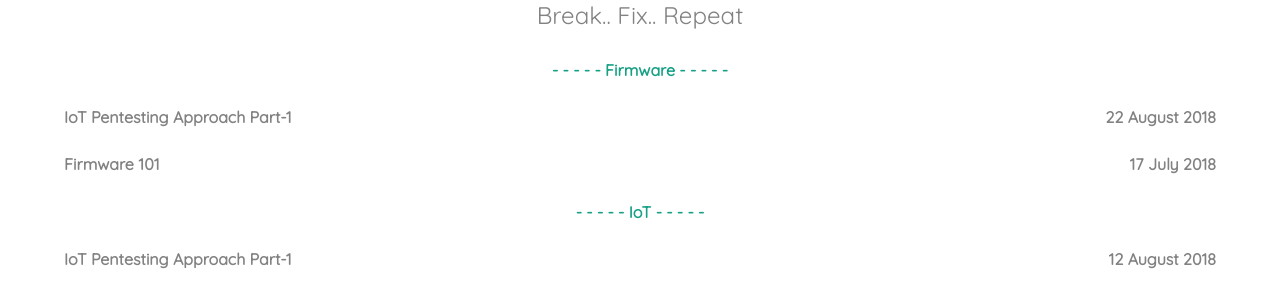
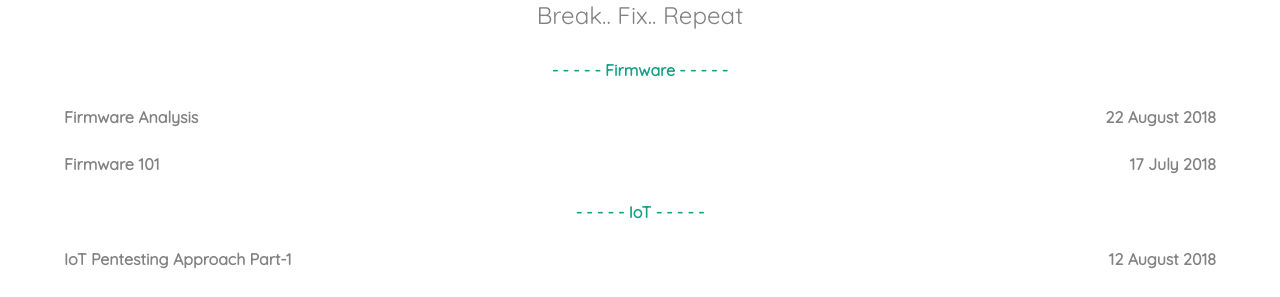
Before and after one commit to husinul/husinul.github.io, a Jekyll site: the page built from blog.md, in a window 1280 px wide. Shown: the part 248-545 px from the top of the page. Built offline with Jekyll 4.4.1, drawn with Linux system fonts in a browser that asks for light colours.

Commit message:
Update 2018-08-22-Firmware Analysis.md

```diff
--- a/_posts/2018-08-22-Firmware Analysis.md
+++ b/_posts/2018-08-22-Firmware Analysis.md
@@ -1,6 +1,6 @@
 ---
 layout: page
-title:  "IoT Pentesting Approach Part-1"
+title:  "Firmware Analysis"
 date:   2018-08-22 11:21:21 +0530
 categories: ["Firmware"]
 ---
```
